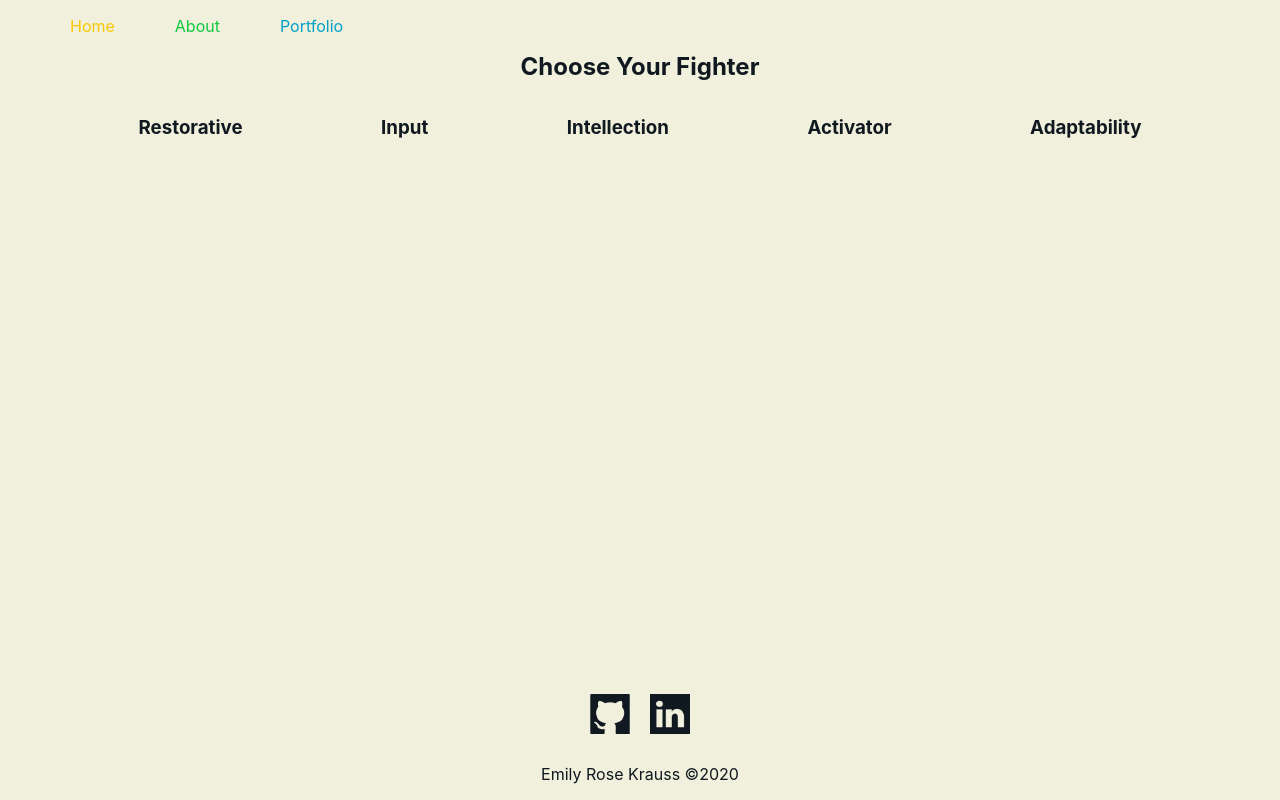
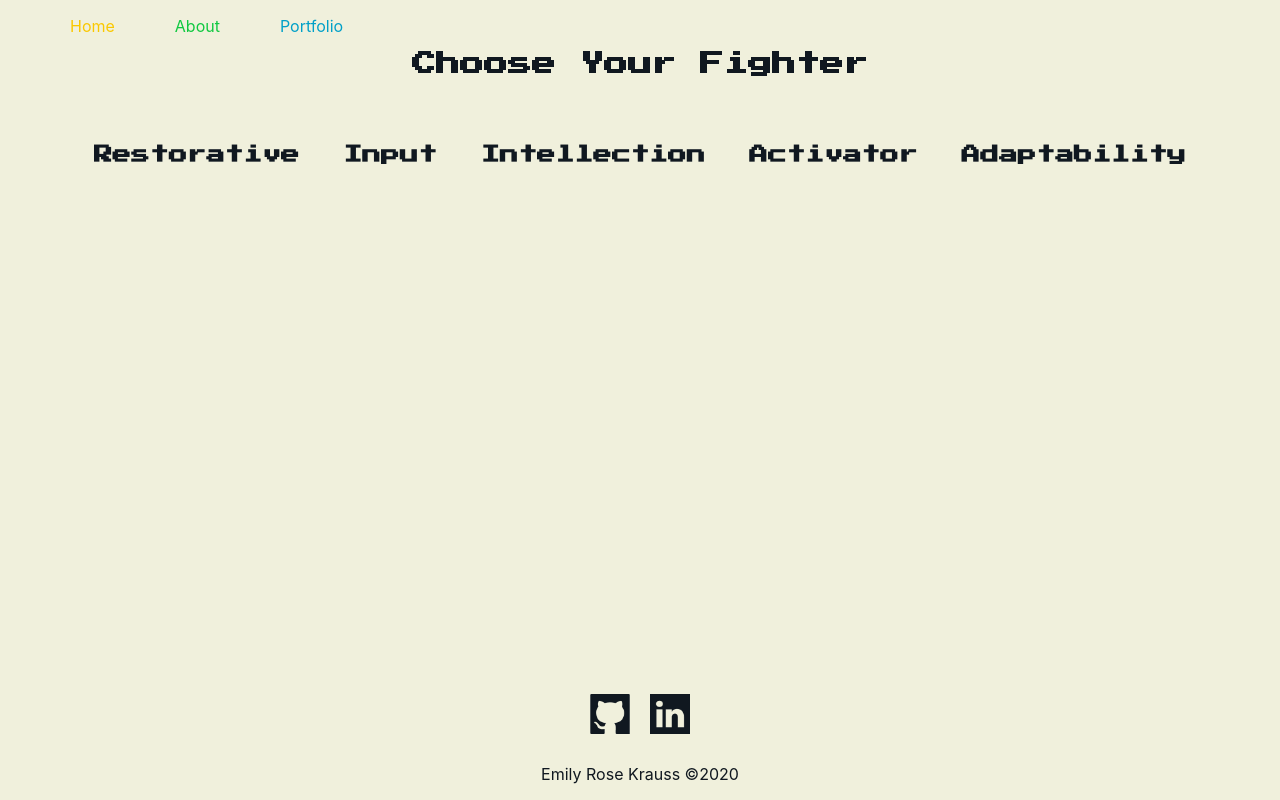
Before and after one commit to Emily-Rose-K/portfolio, a Next.js app: page /about in a window 1280 px wide. Built offline with nearby package versions, Linux system fonts and the light colour scheme.

Commit message:
about looks ok on desktop

```diff
--- a/package.json
+++ b/package.json
@@ -6,6 +6,7 @@
   "dependencies": {
     "bootstrap": "^4.5.2",
     "downshift": "^6.0.3",
+    "fontsource-press-start-2p": "^3.0.3",
     "next": "^9.5.1",
     "react": "^16.13.1",
     "react-bootstrap": "^1.3.0",
--- a/pages/_app.js
+++ b/pages/_app.js
@@ -1,4 +1,5 @@
 import '../styles/globals.css'
+import "fontsource-press-start-2p"
 
 function MyApp({ Component, pageProps }) {
   return <Component {...pageProps} />
--- a/pages/about.js
+++ b/pages/about.js
@@ -27,7 +27,7 @@ export default function About() {
         <div>
             <Navbar />
             <div>
-                <h1>Choose Your Fighter</h1>
+                <h1 id="choose">Choose Your Fighter</h1>
             </div>
             <div id="fighters">
                 <h3 id="restorative" onClick={chooseFighter}>Restorative</h3>
--- a/pages/portfolio.js
+++ b/pages/portfolio.js
@@ -5,7 +5,7 @@ export default function Portfolio() {
     return (
         <div>
             <Navbar />
-            <h1>My Most Recent Projects:</h1>
+            <h1 id="portfolio">My Most Recent Projects:</h1>
             <div id="flower-farm">
                 <h3>Flower Farm</h3>
                 <p>This cute, simple farming game was build with HTML canvas. Play as a farmer and
--- a/styles/globals.css
+++ b/styles/globals.css
@@ -65,11 +65,21 @@ h1 {
 #fighters {
   display: flex;
   justify-content: space-evenly;
+  font-family: 'Press Start 2P' ;
+  margin: 50px
 }
 
-#fighter {
-  text-align: center;
+#fighter, #choose {
+  display: flex;
+  justify-content: center;
+  font-family: 'Press Start 2P';
+  margin: 10px 300px
 }
+
+
+
+
+
 
 
 @media only screen and (max-width: 600px) {
```
Also changed, not shown: 1 other file (tests, documents, lock files or other folders).
